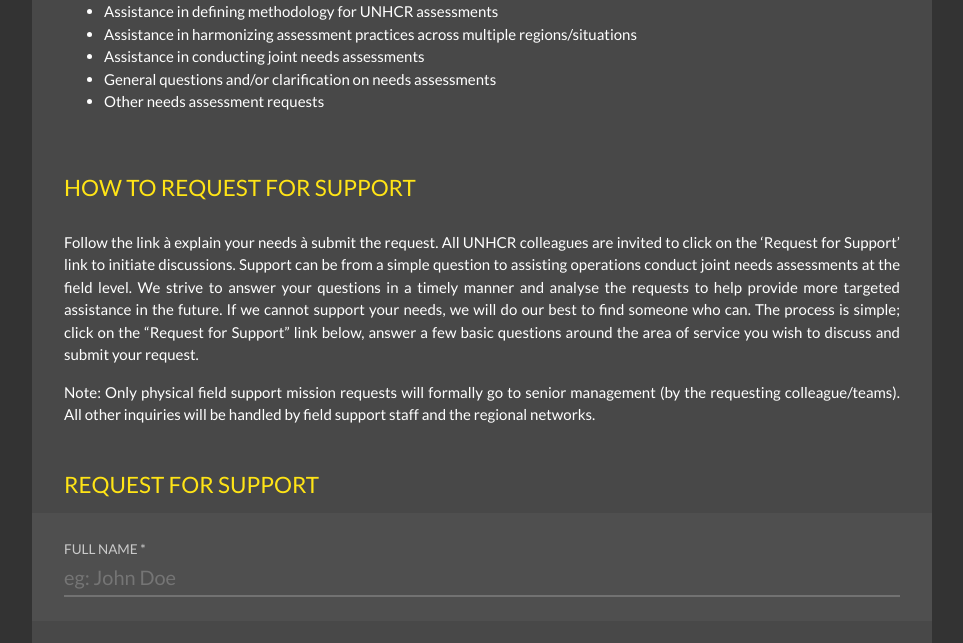
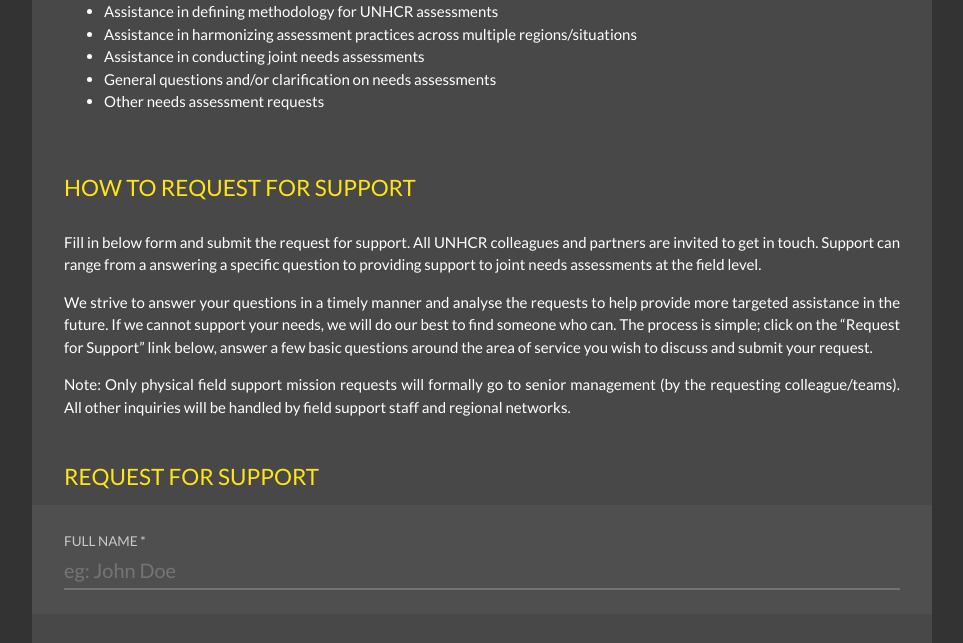
Before and after one commit to toggle-corp/na-toolbox, a Django app: page /field-support/ in a window 1280 px wide. Shown: the part 442-1085 px from the top of the page, without its empty margins (158-1121 px from the left). Run offline with Django 3.2, Linux system fonts and the light colour scheme; data that the repository does not hold is empty.

Commit message:
Update text in field support page

```diff
--- a/field_support/templates/field_support/field-support.html
+++ b/field_support/templates/field_support/field-support.html
@@ -37,8 +37,9 @@
             <h2>How to request for support</h2>
         </header>
         <div class="content">
-            <p>Follow the link à explain your needs à submit the request. All UNHCR colleagues are invited to click on the ‘Request for Support’ link to initiate discussions. Support can be from a simple question to assisting operations conduct joint needs assessments at the field level.  We strive to answer your questions in a timely manner and analyse the requests to help provide more targeted assistance in the future.  If we cannot support your needs, we will do our best to find someone who can.  The process is simple; click on the “Request for Support” link below, answer a few basic questions around the area of service you wish to discuss and submit your request.</p>
-            <p><strong>Note:</strong> Only physical field support mission requests will formally go to senior management (by the requesting colleague/teams). All other inquiries will be handled by field support staff and the regional networks.</p>
+            <p>Fill in below form and submit the request for support. All UNHCR colleagues and partners are invited to get in touch. Support can range from a answering a specific question to providing support to joint needs assessments at the field level.</p>
+            <p>We strive to answer your questions in a timely manner and analyse the requests to help provide more targeted assistance in the future.  If we cannot support your needs, we will do our best to find someone who can.  The process is simple; click on the “Request for Support” link below, answer a few basic questions around the area of service you wish to discuss and submit your request.</p>
+            <p><strong>Note:</strong> Only physical field support mission requests will formally go to senior management (by the requesting colleague/teams). All other inquiries will be handled by field support staff and regional networks.</p>
         </div>
     </section>
     <section id="request-form">
```
